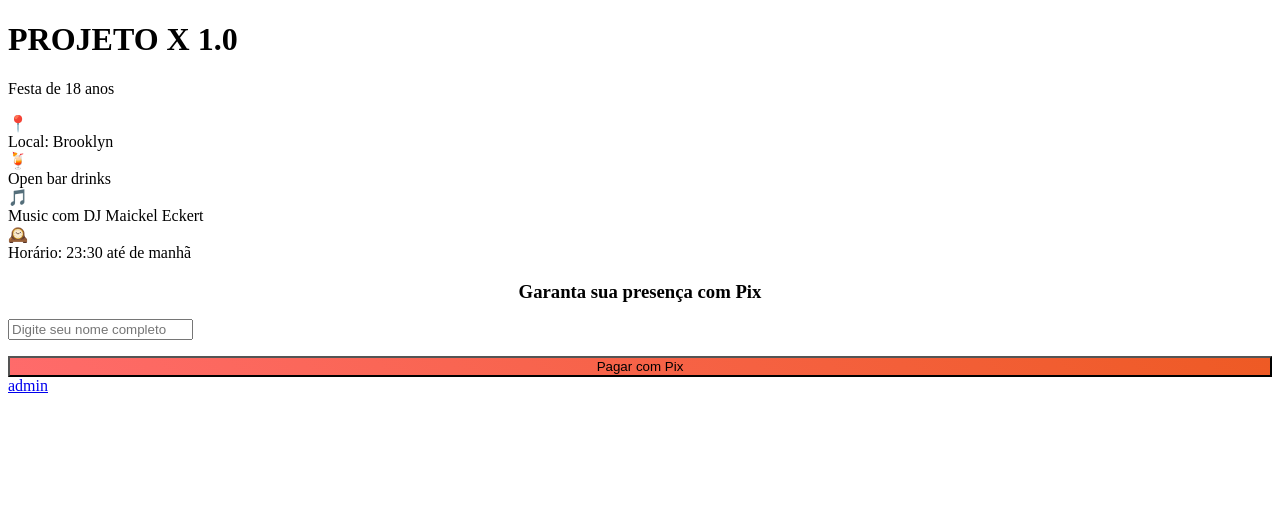
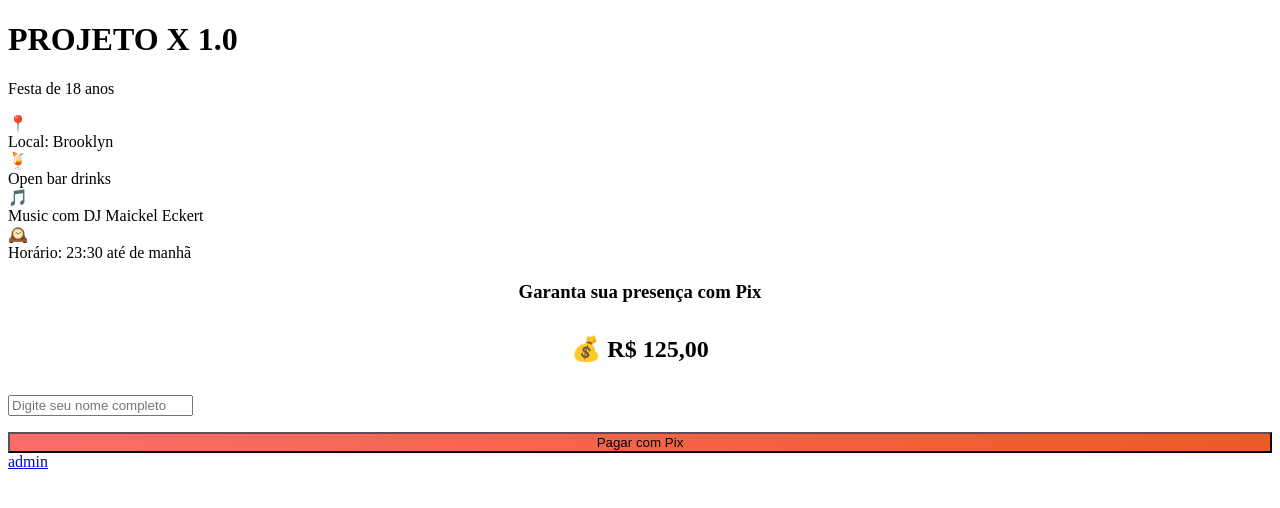
Before and after one commit to Yago-Christ/convite, a React (Vite) app: page / in a window 1280 px wide. Shown: the top 508 px of the page. Built offline with nearby package versions, Linux system fonts and the light colour scheme; the HTML template or start-up script is replaced by a standard one.

Commit message:
Add price display - R$ 125,00 for ticket

```diff
--- a/src/pages/Home.jsx
+++ b/src/pages/Home.jsx
@@ -64,6 +64,17 @@ const Home = () => {
             <h3 style={{ marginBottom: '1rem', textAlign: 'center' }}>
               Garanta sua presença com Pix
             </h3>
+            <div style={{
+              background: 'rgba(255, 255, 255, 0.1)',
+              borderRadius: '12px',
+              padding: '1rem',
+              marginBottom: '1rem',
+              textAlign: 'center'
+            }}>
+              <p style={{ fontSize: '1.5rem', fontWeight: 'bold', margin: 0 }}>
+                💰 R$ 125,00
+              </p>
+            </div>
             <input
               type="text"
               className="input-field"
```
Also changed, not shown: 3 other files (tests, documents, lock files or other folders).
